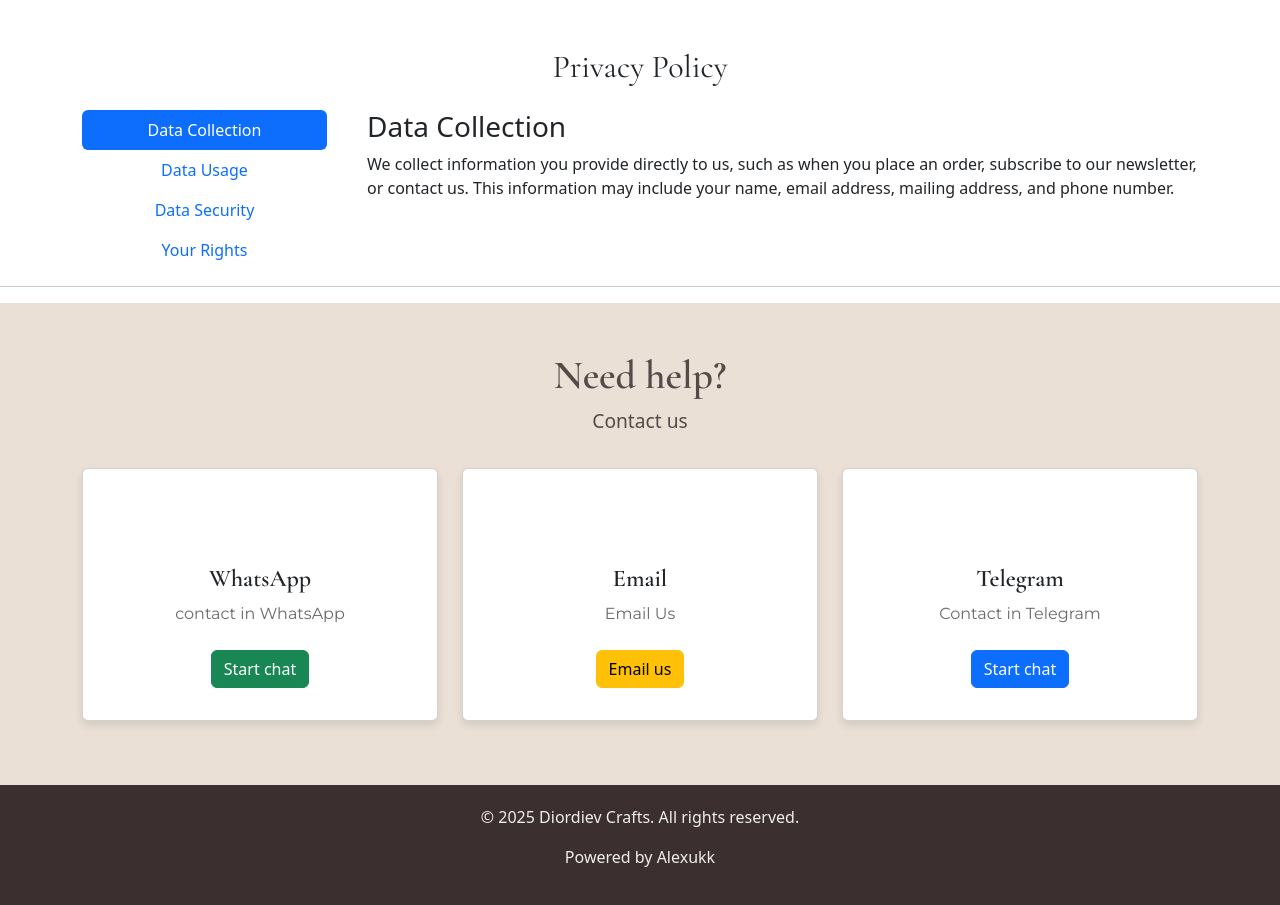
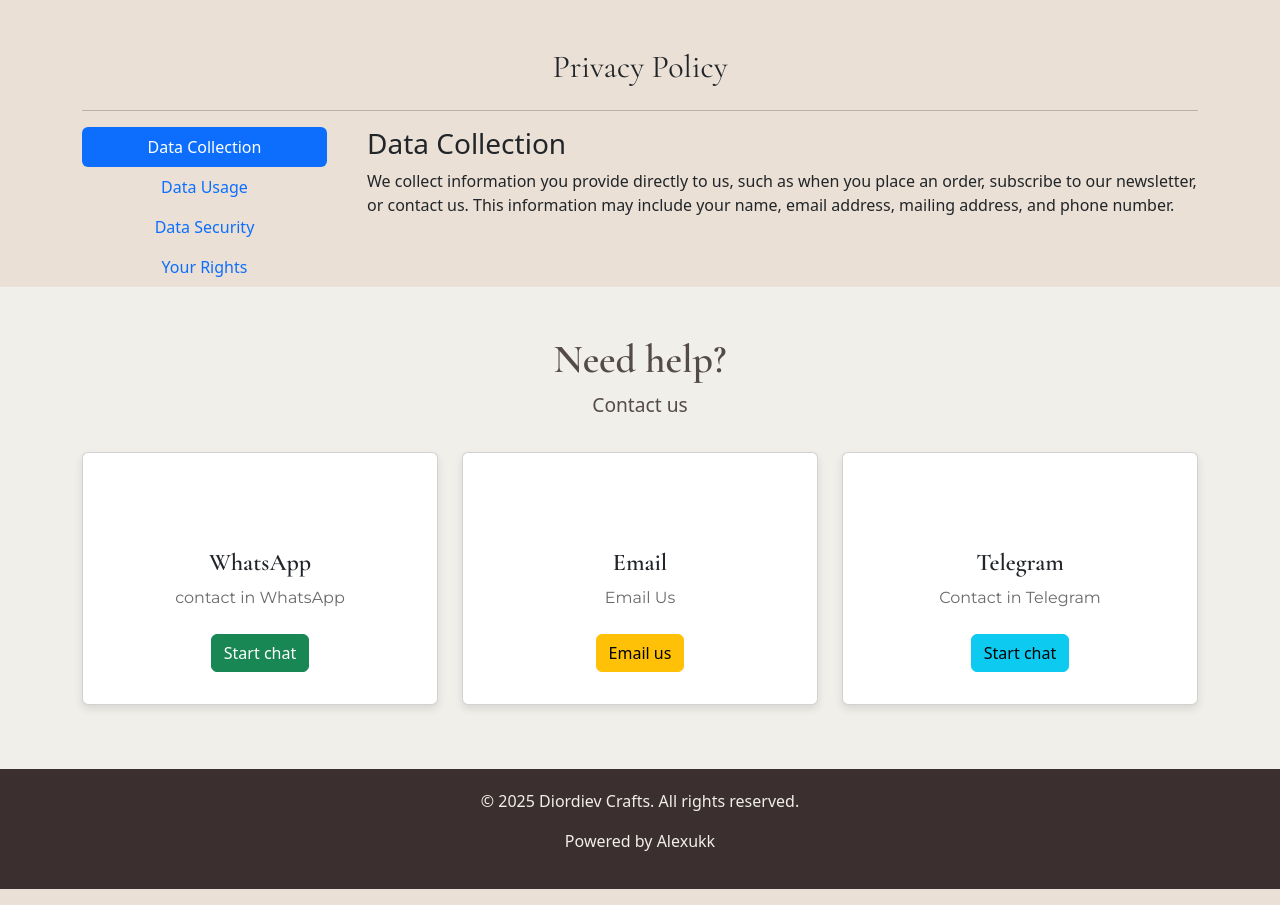
Before and after one commit to Alexukk/Diordiev-Crafts, a Flask app: page /privacy-policy in a window 1280 px wide. Shown: the part 56-961 px from the top of the page. Run offline with Flask 3, Linux system fonts and the light colour scheme.

Commit message:
added content to about page and privacy policy

```diff
--- a/static/css/main.css
+++ b/static/css/main.css
@@ -21,6 +21,7 @@ body {
 main {
     /* Добавь это правило */
     flex-grow: 1;
+    background-color: var(--latte);
 }
 .container {
     max-width: 1100px;
@@ -774,7 +775,7 @@ a {
     }
 }/* --- Стили для секции "Need help?" с карточками --- */
 .help-section {
-    background-color: var(--latte); /* Светлый фон для секции */
+    background-color: var(--cream); /* Светлый фон для секции */
     color: var(--text-color);
 }
 
--- a/templates/privacy_policy.html
+++ b/templates/privacy_policy.html
@@ -5,7 +5,7 @@
 {% block content %}
 <section class="privacy-policy-section container mt-5">
     <h2 class="text-center mb-4">Privacy Policy</h2>
-
+    <hr>
     <div class="row">
         <div class="col-md-3">
             <div class="nav flex-column nav-pills me-3" id="v-pills-tab" role="tablist" aria-orientation="vertical">
@@ -37,8 +37,8 @@
         </div>
     </div>
 </section>
-<hr>
 <section class="help-section text-center py-5">
+
     <div class="container">
         <h1>Need help?</h1>
         <p class="lead">Contact us</p>
@@ -75,7 +75,7 @@
                             </div>
                         <h5 class="card-title">Telegram</h5>
                         <p class="card-text">Contact in Telegram</p>
-                        <a href="https://t.me/ИМЯ_ПОЛЬЗОВАТЕЛЯ_ИЛИ_БОТА" target="_blank" class="btn btn-primary help-card-button">Start chat</a>
+                        <a href="https://t.me/ИМЯ_ПОЛЬЗОВАТЕЛЯ_ИЛИ_БОТА" target="_blank" class="btn btn-info help-card-button">Start chat</a>
                     </div>
                 </div>
             </div>
```
Also changed, not shown: 1 other file.
